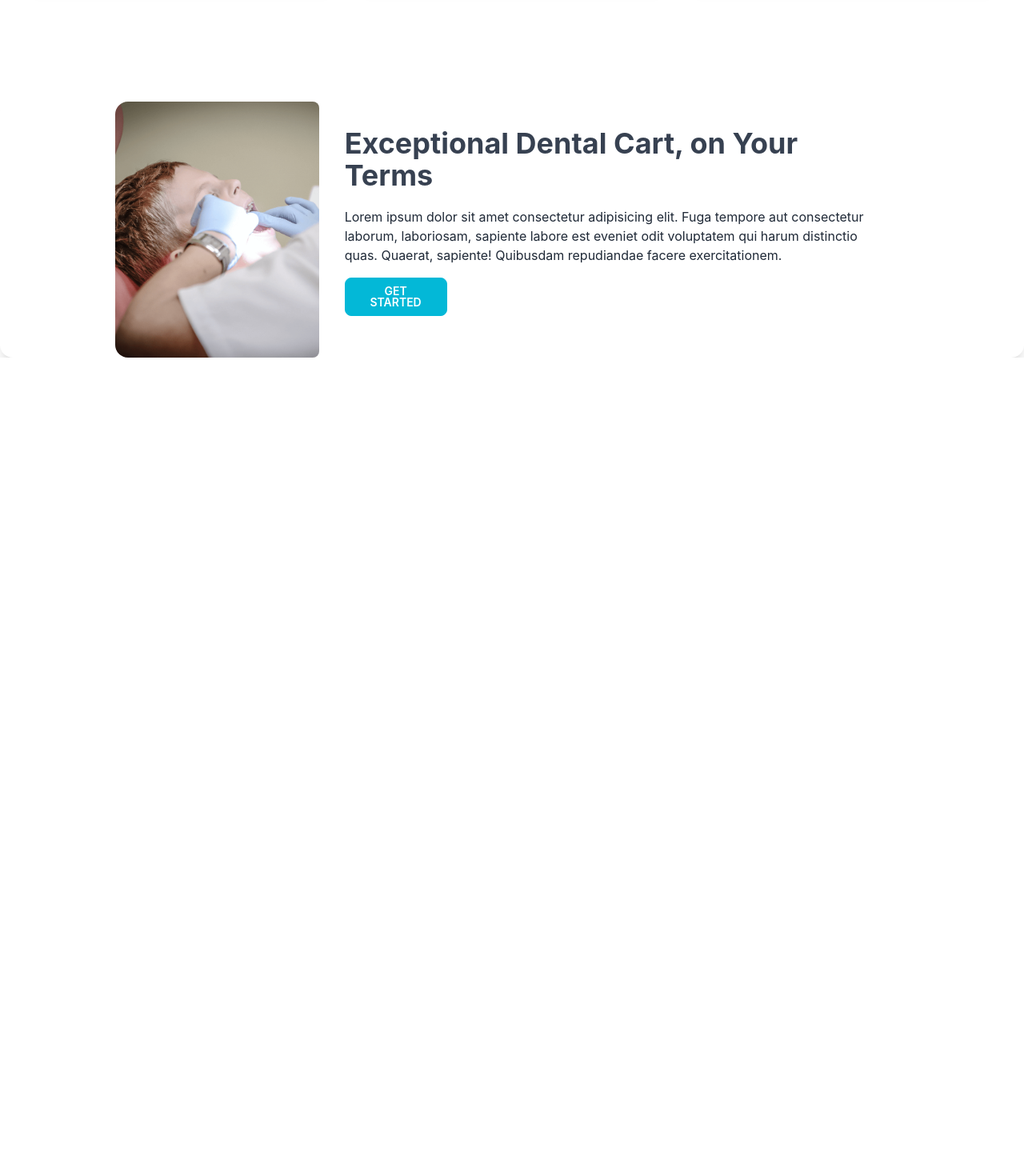
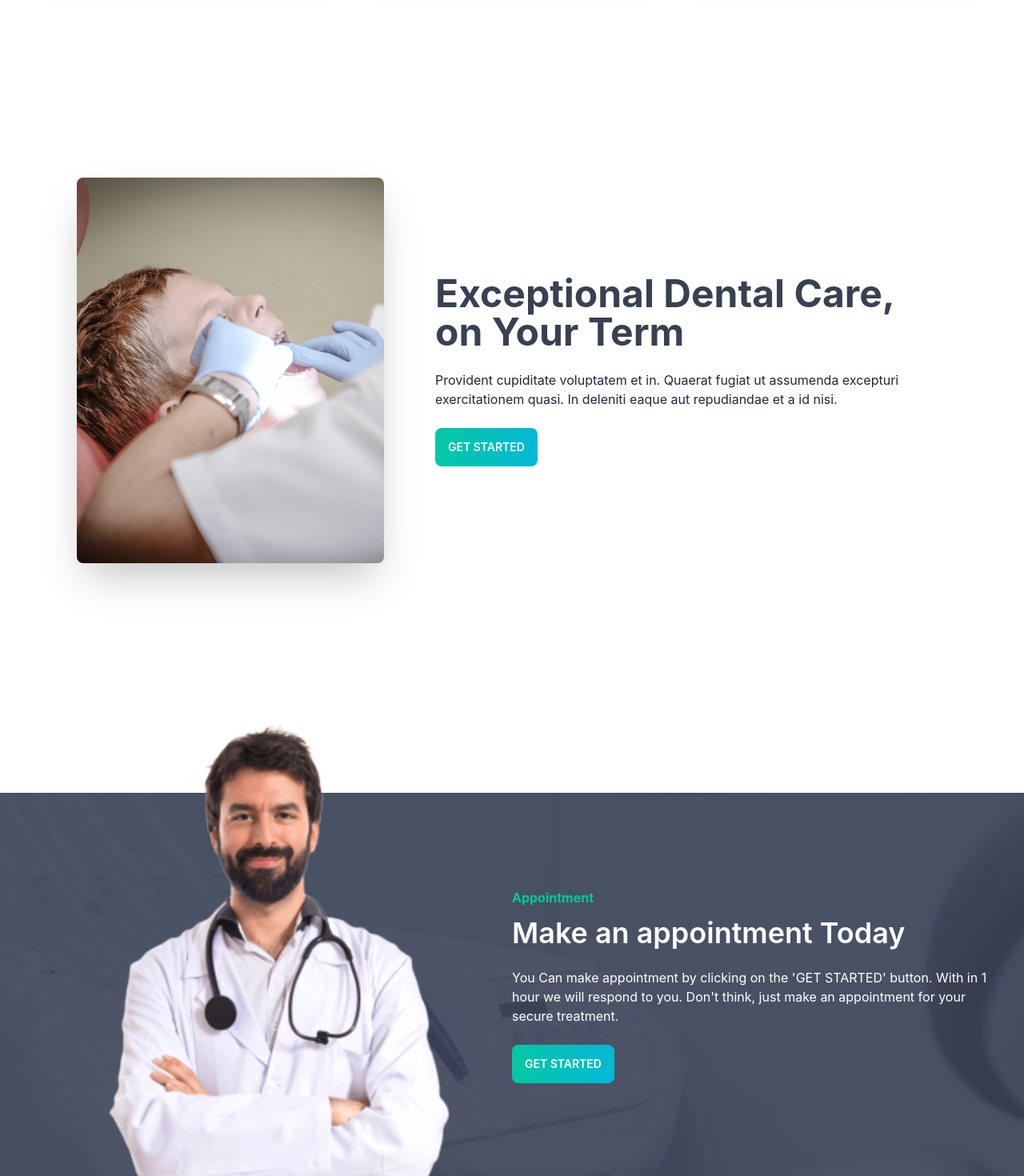
Before and after one commit to Wahidul505/doctors-portal-client, a React (Create React App) app: page / in a window 1280 px wide. Shown: the part 1620-3090 px from the top of the page at 80% size. Before the commit the page ends 2067 px from the top, so only its background shows below. Built offline with nearby package versions, Linux system fonts and the light colour scheme.

Commit message:
completed appointment banner section and poped out the doctor image from the section

```diff
--- /dev/null
+++ b/src/Pages/Home/AppointmentBanner.js
@@ -0,0 +1,24 @@
+import React from 'react';
+import doctor from '../../assets/images/doctor-small.png';
+import appointment from '../../assets/images/appointment.png';
+import PrimaryButton from '../Shared/PrimaryButton';
+
+const AppointmentBanner = () => {
+    return (
+        <section className='flex bg-cover bg-no-repeat bg-center items-center justify-center px-8 my-32 py-8 lg:py-0 -mx-12' style={{
+            background: `url(${appointment})`
+        }}>
+            <div className='flex-1 hidden lg:block'>
+                <img className='w-full -mt-24' src={doctor} alt="" />
+            </div>
+            <div className='flex-1'>
+                    <p className='text-secondary mb-3 font-bold'>Appointment</p>
+                    <h1 class="text-4xl font-semibold text-white">Make an appointment Today</h1>
+                    <p class="py-6 text-white">You Can make appointment by clicking on the 'GET STARTED' button. With in 1 hour we will respond to you. Don't think, just make an appointment for your secure treatment.</p>
+                    <PrimaryButton>Get Started</PrimaryButton>
+                </div>
+        </section>
+    );
+};
+
+export default AppointmentBanner;
--- a/src/Pages/Home/Banner.js
+++ b/src/Pages/Home/Banner.js
@@ -1,16 +1,17 @@
 import React from 'react';
 import chair from '../../assets/images/chair.png';
 import bg from '../../assets/images/bg.png';
+import PrimaryButton from '../Shared/PrimaryButton';
 
 const Banner = () => {
     return (
-        <div class="hero min-h-screen px-0 md:px-8 bg-cover bg-no-repeat bg-center" style={{backgroundImage:`url(${bg})`}}>
+        <div class="hero min-h-screen bg-cover bg-no-repeat bg-center mb-8" style={{backgroundImage:`url(${bg})`}}>
             <div class="hero-content flex-col lg:flex-row-reverse gap-8">
                 <img src={chair} class="max-w-lg w-full rounded-lg shadow-2xl" alt='' />
                 <div>
                     <h1 class="text-5xl font-bold">Your New Smile Starts Here</h1>
                     <p class="py-6">Provident cupiditate voluptatem et in. Quaerat fugiat ut assumenda excepturi exercitationem quasi. In deleniti eaque aut repudiandae et a id nisi.</p>
-                    <button class="btn bg-gradient-to-r from-secondary to-primary text-white font-semibold border-0">Get Started</button>
+                    <PrimaryButton>Get Started</PrimaryButton>
                 </div>
             </div>
         </div>
--- a/src/Pages/Home/Home.js
+++ b/src/Pages/Home/Home.js
@@ -1,4 +1,5 @@
 import React from 'react';
+import AppointmentBanner from './AppointmentBanner';
 import Banner from './Banner';
 import Info from './Info';
 import Services from './Services';
@@ -6,11 +7,12 @@ import TreatmentBanner from './TreatmentBanner';
 
 const Home = () => {
     return (
-        <div>
-            <Banner/>
-            <Info/>
-            <Services/>
-            <TreatmentBanner/>
+        <div className='px-12'>
+            <Banner />
+            <Info />
+            <Services />
+            <TreatmentBanner />
+            <AppointmentBanner />
         </div>
     );
 };
--- a/src/Pages/Home/Info.js
+++ b/src/Pages/Home/Info.js
@@ -11,7 +11,7 @@ const Info = () => {
         { id: 3, title: 'Contact Us Now', description: '01766633344', icon: phone, colorFrom: 'from-primary', colorTo: 'to-secondary' },
     ]
     return (
-        <div className='grid grid-cols-1 md:grid-cols-3 px-8 gap-6'>
+        <div className='grid grid-cols-1 md:grid-cols-3 gap-6'>
             {
                 infos.map(info => <InfoCard
                     key={info.id}
--- a/src/Pages/Home/Services.js
+++ b/src/Pages/Home/Services.js
@@ -11,7 +11,7 @@ const Services = () => {
         { id: 3, icon: whitening, title: 'Teeth Whitening', description: 'Make Your teeth White and Strong' }
     ]
     return (
-        <div className='my-40 px-8'>
+        <div className='my-32'>
         <div className='text-center mb-8'>
             <p className='text-secondary text-lg font-semibold uppercase mb-1'>Our Services</p>
             <p className='text-gray-700 text-3xl'>Services We Provide</p>
--- a/src/Pages/Home/TreatmentBanner.js
+++ b/src/Pages/Home/TreatmentBanner.js
@@ -1,15 +1,16 @@
 import React from 'react';
 import treatment from '../../assets/images/treatment.png';
+import PrimaryButton from '../Shared/PrimaryButton';
 
 const TreatmentBanner = () => {
     return (
-        <div class="card lg:card-side bg-base-100 shadow-xl px-20 lg:px-36">
-  <figure><img className='rounded-lg w-full' src={treatment} alt=""/></figure>
-  <div class="card-body pl-8">
-    <h2 class="card-title text-4xl font-bold text-gray-700 mb-3">Exceptional Dental Cart, on Your Terms</h2>
+        <div class="hero min-h-screen px-8 -mt-8">
+  <div class="hero-content flex-col lg:flex-row gap-16">
+    <img src={treatment} class="max-w-sm rounded-lg shadow-2xl" alt='' />
     <div>
-    <p className='mb-4'>Lorem ipsum dolor sit amet consectetur adipisicing elit. Fuga tempore aut consectetur laborum, laboriosam, sapiente labore est eveniet odit voluptatem qui harum distinctio quas. Quaerat, sapiente! Quibusdam repudiandae facere exercitationem.</p>
-      <button class="btn btn-primary uppercase text-white w-32">Get Started</button>
+      <h1 class="text-5xl font-bold text-gray-700">Exceptional Dental Care, on Your Term</h1>
+      <p class="py-6">Provident cupiditate voluptatem et in. Quaerat fugiat ut assumenda excepturi exercitationem quasi. In deleniti eaque aut repudiandae et a id nisi.</p>
+      <PrimaryButton>Get Started</PrimaryButton>
     </div>
   </div>
 </div>
--- /dev/null
+++ b/src/Pages/Shared/PrimaryButton.js
@@ -0,0 +1,11 @@
+import React from 'react';
+
+const PrimaryButton = ({children}) => {
+    return (
+        <button
+            class="btn bg-gradient-to-r from-secondary to-primary text-white font-semibold border-0 hover:from-secondary-focus hover:to-primary-focus"
+        >{children}</button>
+    );
+};
+
+export default PrimaryButton;
--- a/tailwind.config.js
+++ b/tailwind.config.js
@@ -12,6 +12,7 @@ module.exports = {
           secondary:"#04C8A4",
           accent: "#3A4256",
           "primary-focus": "#0C7592",
+          "secondary-focus": "#00A187",
         },
       },
     ],
```
